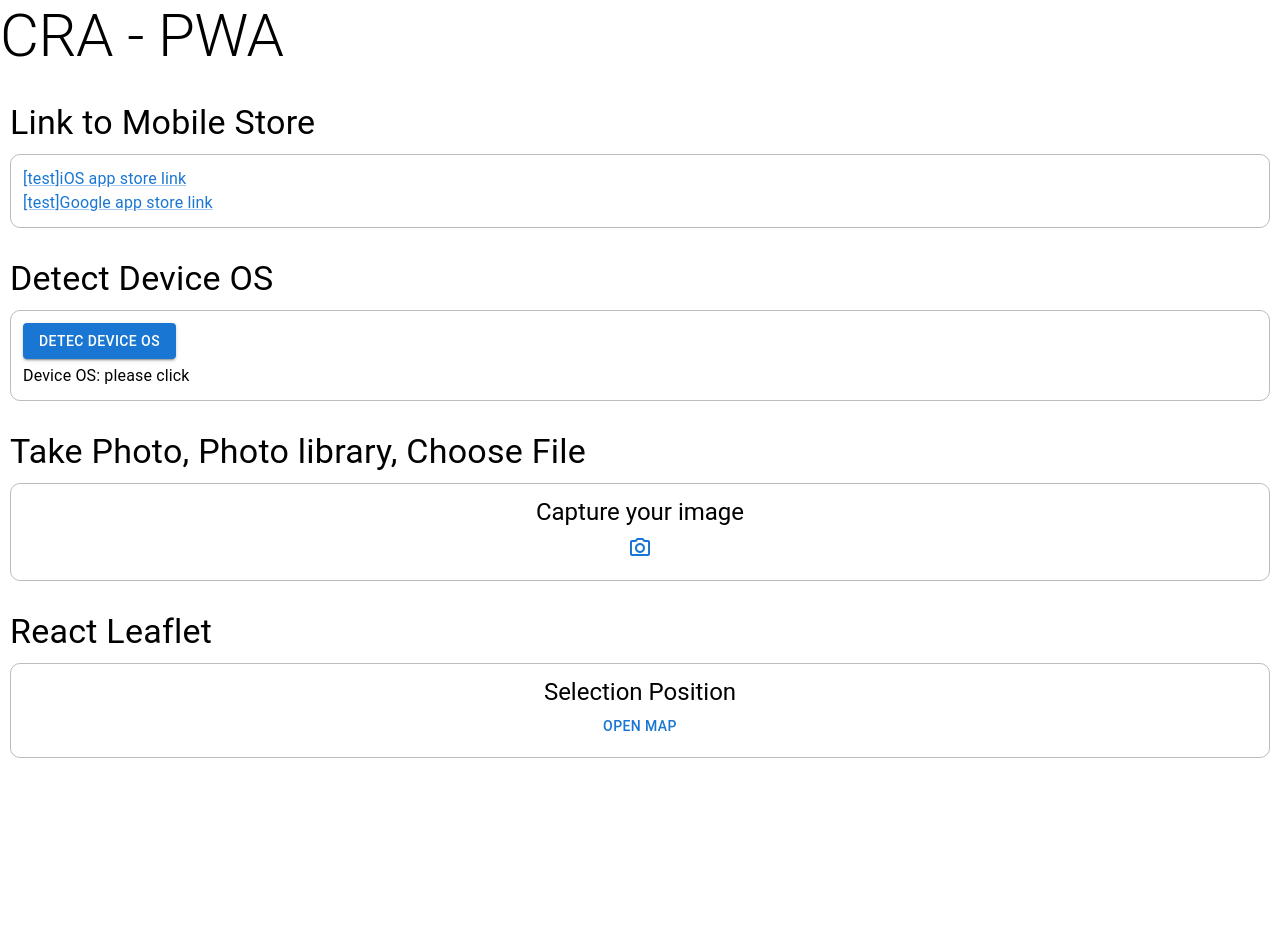
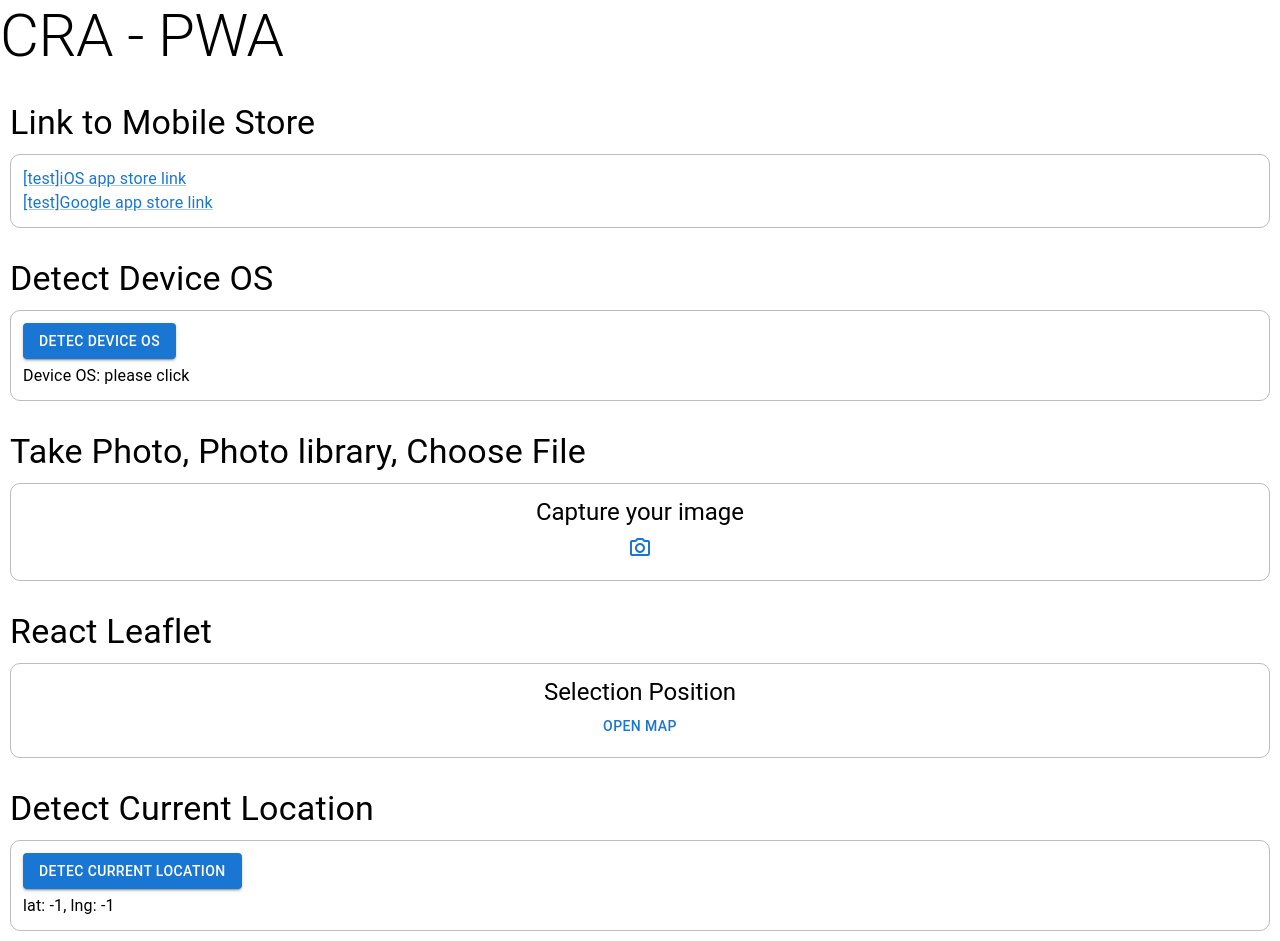
Before and after one commit to 5ock/cra_pwa, a React (Create React App) app: page / in a window 1280 px wide. Before the commit the page ends 800 px from the top, so only its background shows below. Built offline with nearby package versions, Linux system fonts and the light colour scheme.

Commit message:
Add detec location

```diff
--- a/package.json
+++ b/package.json
@@ -19,7 +19,10 @@
     "firebase": "^9.11.0",
     "react": "^18.2.0",
     "react-dom": "^18.2.0",
+    "react-say": "^2.1.0",
     "react-scripts": "5.0.1",
+    "react-speech": "^1.0.2",
+    "tts-react": "^1.2.0",
     "typescript": "^4.7.4",
     "uuidv4": "^6.2.13",
     "web-vitals": "^2.1.4",
--- a/src/App.tsx
+++ b/src/App.tsx
@@ -7,6 +7,8 @@ import LinkToStore from './components/linkToStore'
 import DetecDevice from './components/detecDevice'
 import TakePhoto from './components/takePhoto'
 import MapTest from './components/mapTest'
+import TextToSpeech from './components/textToSpeech'
+import DetecLocation from './components/detecLocation'
 
 const App = () => {
 
@@ -23,6 +25,12 @@ const App = () => {
 
     {/* map test */}
     <MapTest />
+
+    {/* text to speech */}
+    {/* <TextToSpeech /> */}
+
+    {/* detec location */}
+    <DetecLocation />
   </Box>);
 }
 
--- /dev/null
+++ b/src/components/detecLocation.tsx
@@ -0,0 +1,40 @@
+import React, { useState } from 'react'
+import Box from '@mui/material/Box'
+import Typography from '@mui/material/Typography'
+import Button from '@mui/material/Button'
+
+import Block from './ui/block'
+
+interface IPosition {
+  lat: number;
+  lng: number;
+}
+const initPosition = {
+  lat: -1,
+  lng: -1
+}
+
+const DetecLocation = () => {
+  const [ location, setLocation ] = useState<IPosition>(initPosition)
+
+  const handleGeolocation = () => {
+    if ('geolocation' in navigator) {
+      navigator.geolocation.getCurrentPosition(position => {
+        const latAndLng = {
+          lat: position.coords.latitude,
+          lng: position.coords.longitude
+        }
+        setLocation(latAndLng)
+      })
+    }
+}
+
+  return (<Block title='Detect Current Location'>
+    <Box>
+      <Button variant='contained' onClick={handleGeolocation}>Detec Current Location</Button>
+      <Typography sx={{marginTop: '5px'}}>lat: {location.lat}, lng: {location.lng}</Typography>
+    </Box>
+  </Block>)
+}
+
+export default DetecLocation
--- /dev/null
+++ b/src/components/textToSpeech.tsx
@@ -0,0 +1,63 @@
+// import React from 'react';
+
+// function speak(text: string, lang: string = 'zh-TW') {
+//   const utterance = new SpeechSynthesisUtterance(text);
+//   utterance.lang = lang;
+//   window.speechSynthesis.speak(utterance);
+// }
+
+// function App() {
+//   const handleSpeak = () => {
+//     speak('你好世界，這是一個演示語音合成的範例。');
+//   }
+
+//   return (
+//     <div>
+//       <button onClick={handleSpeak}>Speak</button>
+//     </div>
+//   );
+// }
+
+// export default App;
+
+import React, { useState } from 'react'
+import { useTts } from 'tts-react'
+import type { TTSHookProps } from 'tts-react'
+
+interface CustomProps extends TTSHookProps {
+  highlight?: boolean
+}
+
+const CustomTTSComponent = ({ children, highlight = false }: CustomProps) => {
+  const { ttsChildren, state, play, stop, pause } = useTts({
+    children,
+    markTextAsSpoken: highlight,
+    lang: 'zh-CN'
+  })
+
+  return (
+    <div>
+      <>
+        <button disabled={state.isPlaying} onClick={play}>Play</button>
+        <button disabled={!state.isPlaying} onClick={pause}>Pause</button>
+        <button onClick={stop}>Stop</button>
+      </>
+      {/* {ttsChildren} */}
+    </div>
+  )
+}
+
+const App = () => {
+  const [ text, setText ] = useState<string>('')
+  return (
+    <>
+    {/* <input onChange={(e:any) => setText(e.target.value)}></input> */}
+    <CustomTTSComponent highlight>
+      <p>你好世界，這是一個演示語音合成的範例。</p>
+      {/* {text} */}
+    </CustomTTSComponent>
+    </>
+  )
+}
+
+export default App
```
Also changed, not shown: 1 other file (tests, documents, lock files or other folders).
